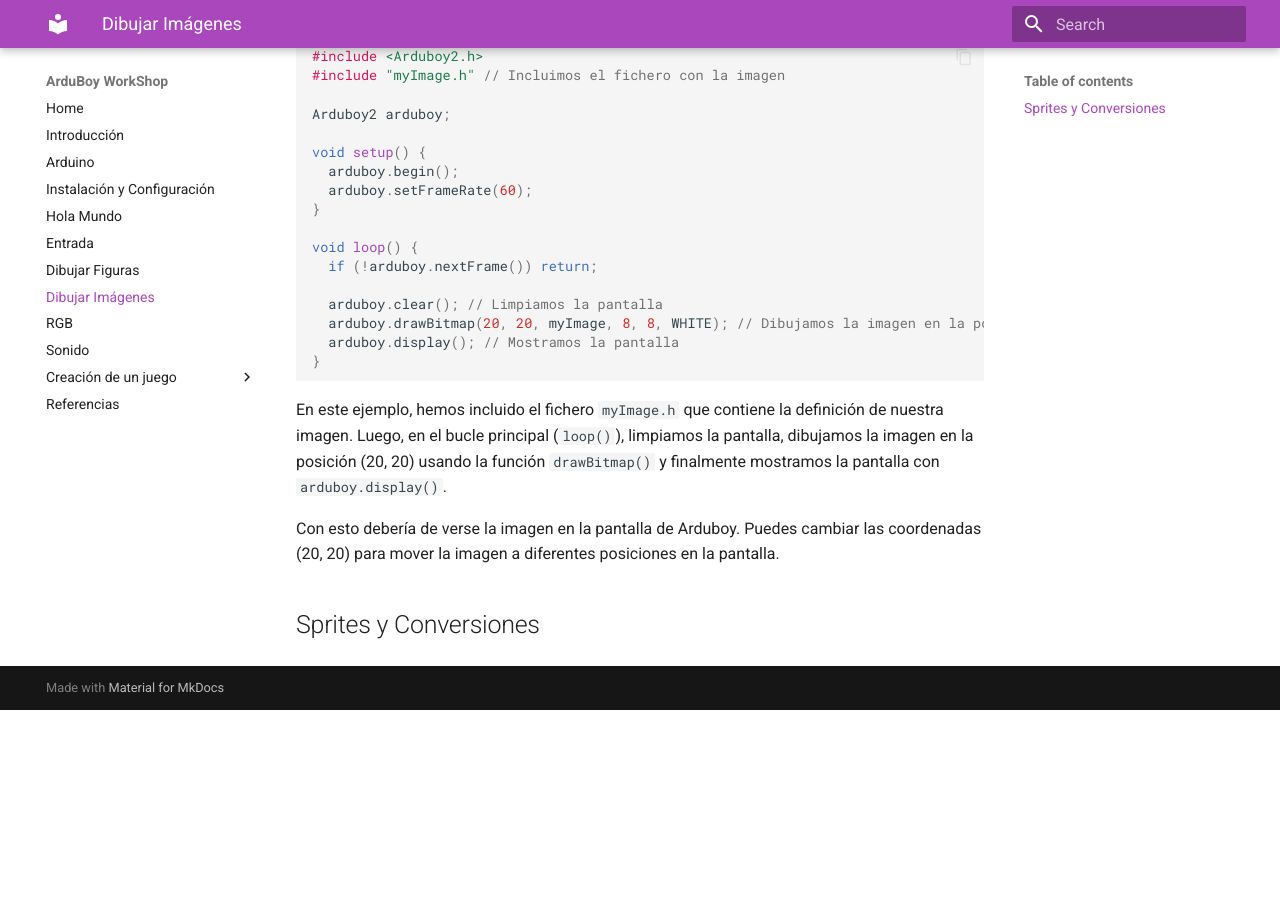
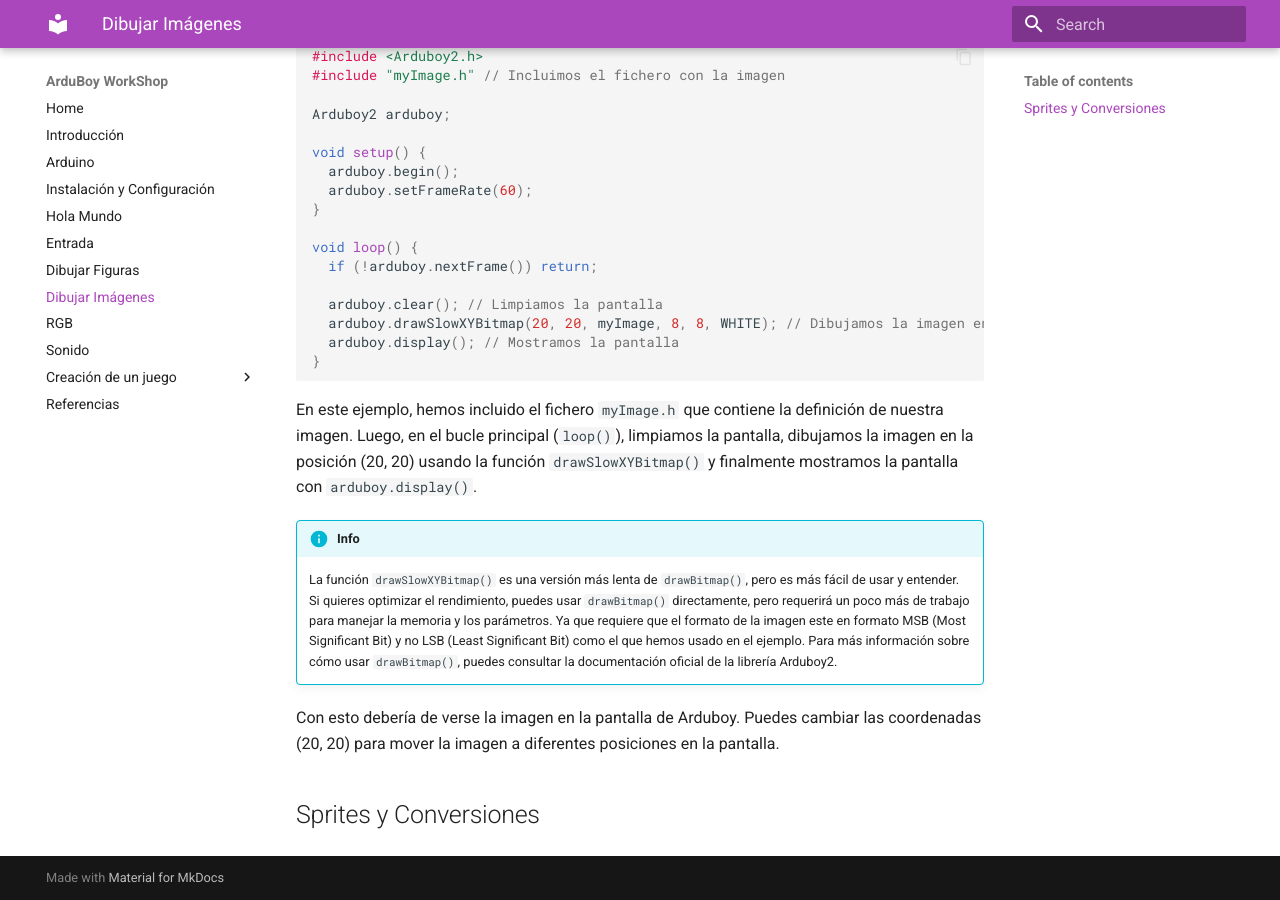
Before and after one commit to makeclassicgames/arduboyworkshop, an MkDocs documentation site: the page built from docs/images.md, in a window 1280 px wide and 900 px high, scrolled down 1689 px. Built offline with MkDocs 1.6.1 and Material for MkDocs 9.7.7, drawn with Linux system fonts in a browser that asks for light colours; before the commit the page ends 2399 px from its top, so only the background shows below that.

Commit message:
actualizando funcion

````diff
--- a/docs/images.md
+++ b/docs/images.md
@@ -56,12 +56,15 @@ void loop() {
   if (!arduboy.nextFrame()) return;
 
   arduboy.clear(); // Limpiamos la pantalla
-  arduboy.drawBitmap(20, 20, myImage, 8, 8, WHITE); // Dibujamos la imagen en la posición (20,20)
+  arduboy.drawSlowXYBitmap(20, 20, myImage, 8, 8, WHITE); // Dibujamos la imagen en la posición (20,20)
   arduboy.display(); // Mostramos la pantalla
 }
 ```
 
-En este ejemplo, hemos incluido el fichero `myImage.h` que contiene la definición de nuestra imagen. Luego, en el bucle principal (`loop()`), limpiamos la pantalla, dibujamos la imagen en la posición (20, 20) usando la función `drawBitmap()` y finalmente mostramos la pantalla con `arduboy.display()`.
+En este ejemplo, hemos incluido el fichero `myImage.h` que contiene la definición de nuestra imagen. Luego, en el bucle principal (`loop()`), limpiamos la pantalla, dibujamos la imagen en la posición (20, 20) usando la función `drawSlowXYBitmap()` y finalmente mostramos la pantalla con `arduboy.display()`.
+
+!!! info
+    La función `drawSlowXYBitmap()` es una versión más lenta de `drawBitmap()`, pero es más fácil de usar y entender. Si quieres optimizar el rendimiento, puedes usar `drawBitmap()` directamente, pero requerirá un poco más de trabajo para manejar la memoria y los parámetros. Ya que requiere que el formato de la imagen este en formato MSB (Most Significant Bit) y no LSB (Least Significant Bit) como el que hemos usado en el ejemplo. Para más información sobre cómo usar `drawBitmap()`, puedes consultar la documentación oficial de la librería Arduboy2.
 
 Con esto debería de verse la imagen en la pantalla de Arduboy. Puedes cambiar las coordenadas (20, 20) para mover la imagen a diferentes posiciones en la pantalla.
 
````
